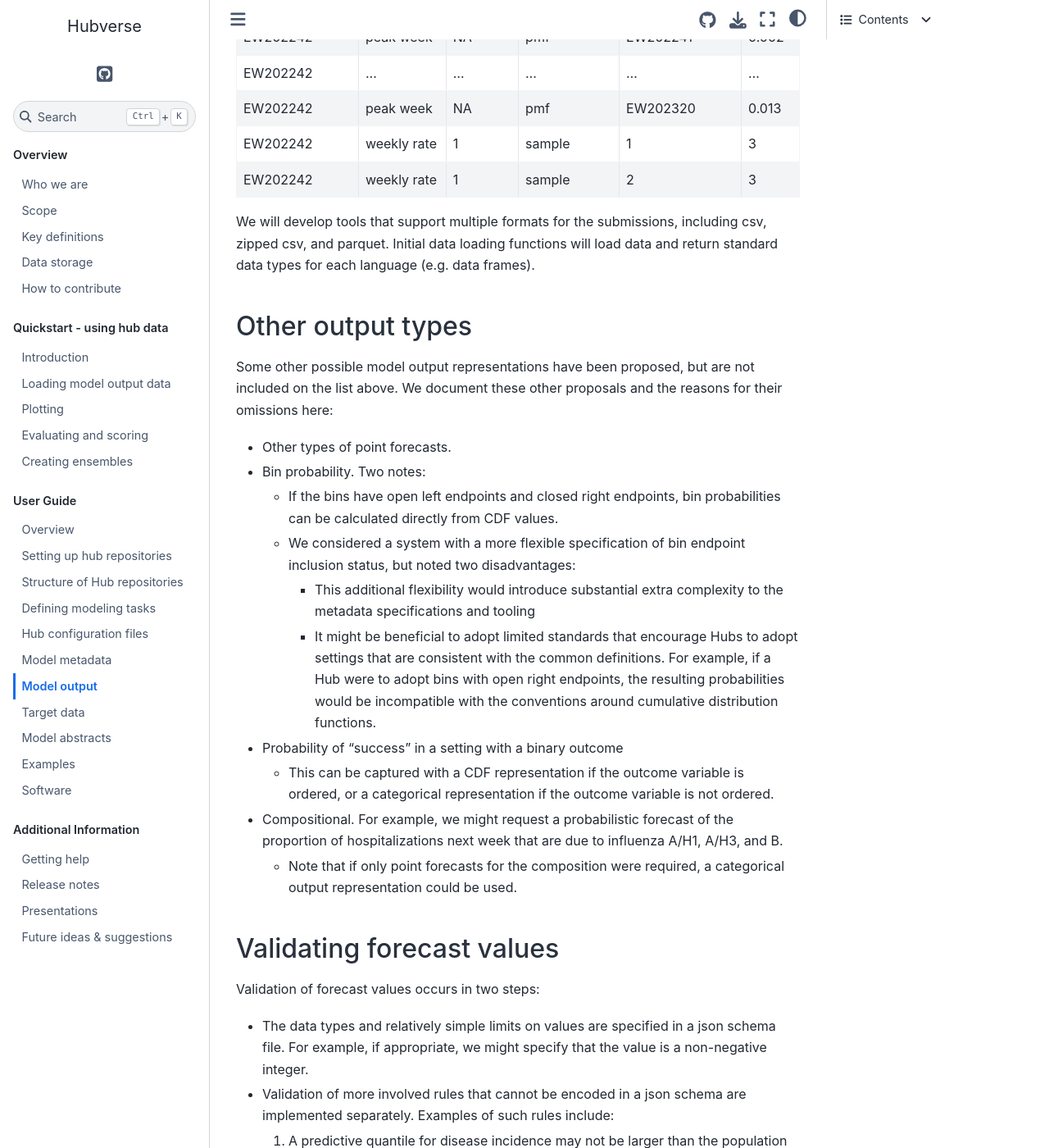
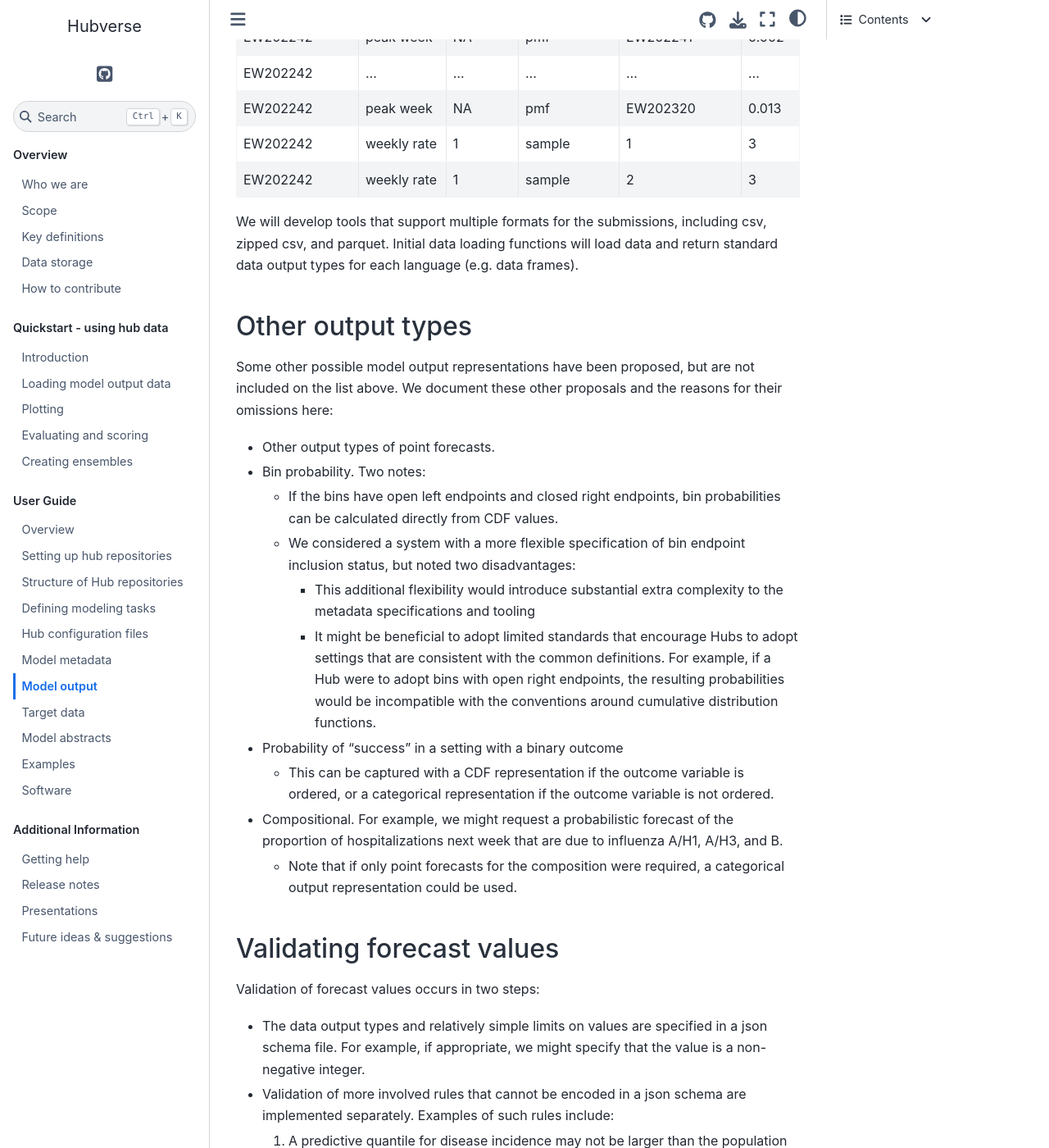
Before and after one commit to hubverse-org/hubDocs, a Sphinx documentation site: the page built from docs/source/user-guide/model-output.md, in a window 1280 px wide and 1400 px high, scrolled down 2657 px. Shown: the whole window at 82% size. Built offline with Sphinx 7.4.7 and the Sphinx Book theme 1.1.4, drawn with Linux system fonts in a browser that asks for light colours; pages that are not in the unit, such as notebooks, are missing from menus.

Commit message:
A couple `type` to `output type` changes

```diff
--- a/docs/source/user-guide/model-output.md
+++ b/docs/source/user-guide/model-output.md
@@ -69,13 +69,13 @@ Here is an example for a Hub that collects mean and quantile forecasts for one-w
 | EW202242 | weekly rate | 1 | sample | 1 | 3 |
 | EW202242 | weekly rate | 1 | sample | 2 | 3 |
 
-We will develop tools that support multiple formats for the submissions, including csv, zipped csv, and parquet. Initial data loading functions will load data and return standard data types for each language (e.g. data frames).
+We will develop tools that support multiple formats for the submissions, including csv, zipped csv, and parquet. Initial data loading functions will load data and return standard data output types for each language (e.g. data frames).
 
 
 ## Other output types
 Some other possible model output representations have been proposed, but are not included on the list above. We document these other proposals and the reasons for their omissions here:
 
-* Other types of point forecasts.
+* Other output types of point forecasts.
 * Bin probability. Two notes:
    * If the bins have open left endpoints and closed right endpoints, bin probabilities can be calculated directly from CDF values.
    * We considered a system with a more flexible specification of bin endpoint inclusion status, but noted two disadvantages:
@@ -89,7 +89,7 @@ Some other possible model output representations have been proposed, but are not
 ## Validating forecast values
 Validation of forecast values occurs in two steps:
 
-* The data types and relatively simple limits on values are specified in a json schema file. For example, if appropriate, we might specify that the value is a non-negative integer.
+* The data output types and relatively simple limits on values are specified in a json schema file. For example, if appropriate, we might specify that the value is a non-negative integer.
 
 * Validation of more involved rules that cannot be encoded in a json schema are implemented separately. Examples of such rules include:
    1. A predictive quantile for disease incidence may not be larger than the population size in that location.
```
